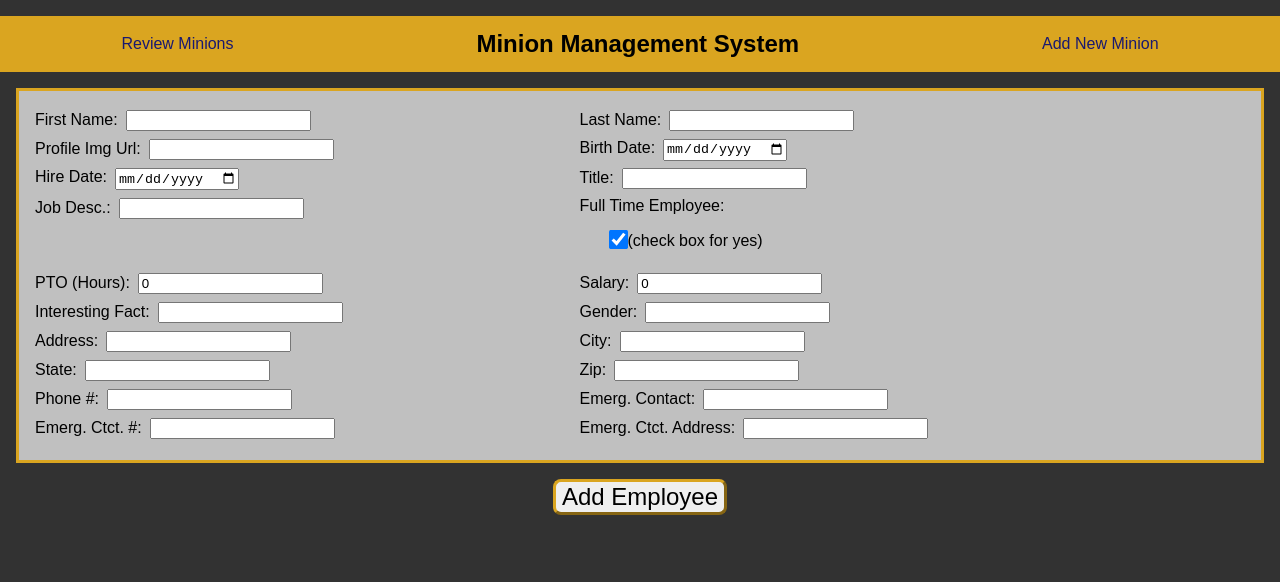
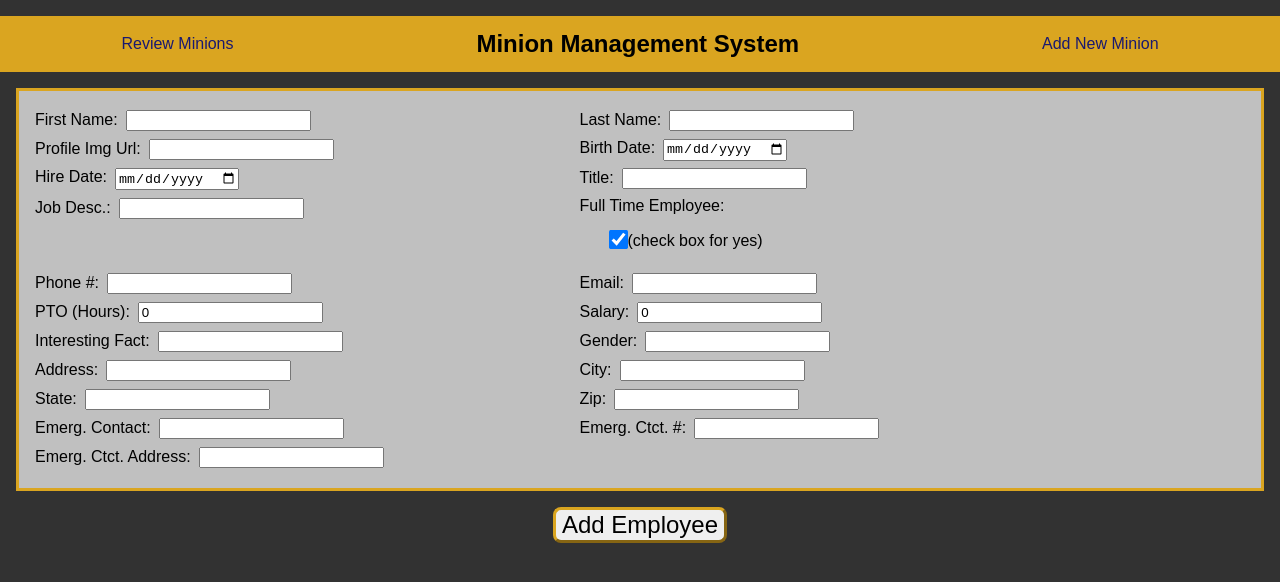
Before and after one commit to clgrogan/minion-manager, a React (Create React App) app: page /AddMinion in a window 1280 px wide. Shown: the top 582 px of the page. Built offline with nearby package versions, Linux system fonts and the light colour scheme.

Commit message:
Added email, missed previously

```diff
--- a/src/pages/AddMinion.jsx
+++ b/src/pages/AddMinion.jsx
@@ -44,7 +44,7 @@ const AddMinion = () => {
     e.preventDefault()
     console.log(employee)
     const apiUrl =
-      'https://sdg-staff-directory-app.herokuapp.com/api/GruInc/Employees'
+      'https://sdg-staff-directory-app.herokuapp.com/api/Cow/Employees'
     const resp = await axios.post(apiUrl, employee)
     console.log(resp)
   }
@@ -146,6 +146,28 @@ const AddMinion = () => {
                 (check box for yes)
               </p>
             </label>
+            <label className="phoneNumber">
+              Phone #:
+              <input
+                type="text"
+                name="phoneNumber"
+                id="phoneNumber"
+                value={employee.phoneNumber}
+                onChange={handleInputOnChange}
+                required
+              />
+            </label>
+            <label className="email">
+              Email:
+              <input
+                type="text"
+                name="email"
+                id="email"
+                value={employee.email}
+                onChange={handleInputOnChange}
+                required
+              />
+            </label>
             <label className="ptoHours">
               PTO (Hours):
               <input
@@ -234,17 +256,6 @@ const AddMinion = () => {
                 required
               />
             </label>
-            <label className="phoneNumber">
-              Phone #:
-              <input
-                type="text"
-                name="phoneNumber"
-                id="phoneNumber"
-                value={employee.phoneNumber}
-                onChange={handleInputOnChange}
-                required
-              />
-            </label>
             <label className="emergencyContactPerson">
               Emerg. Contact:
               <input
```
